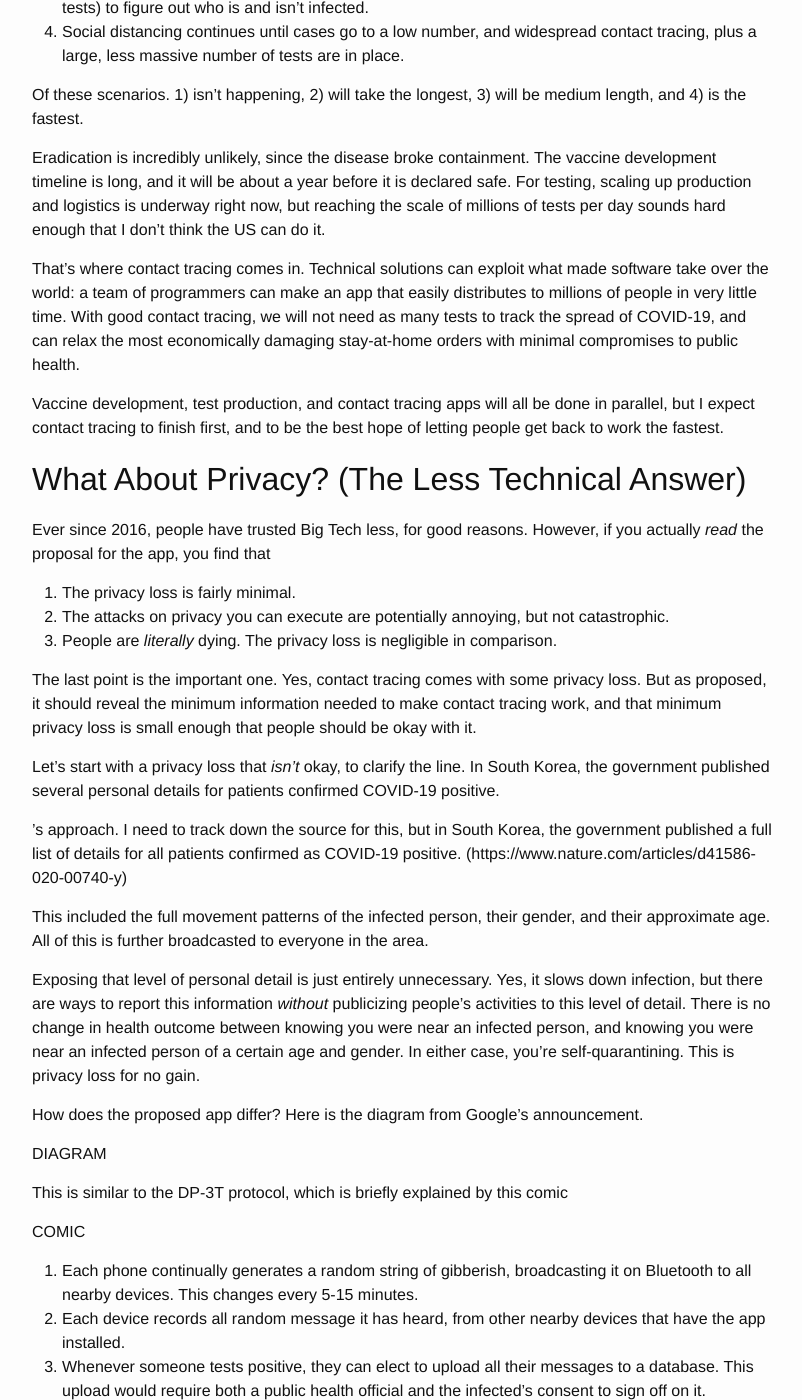
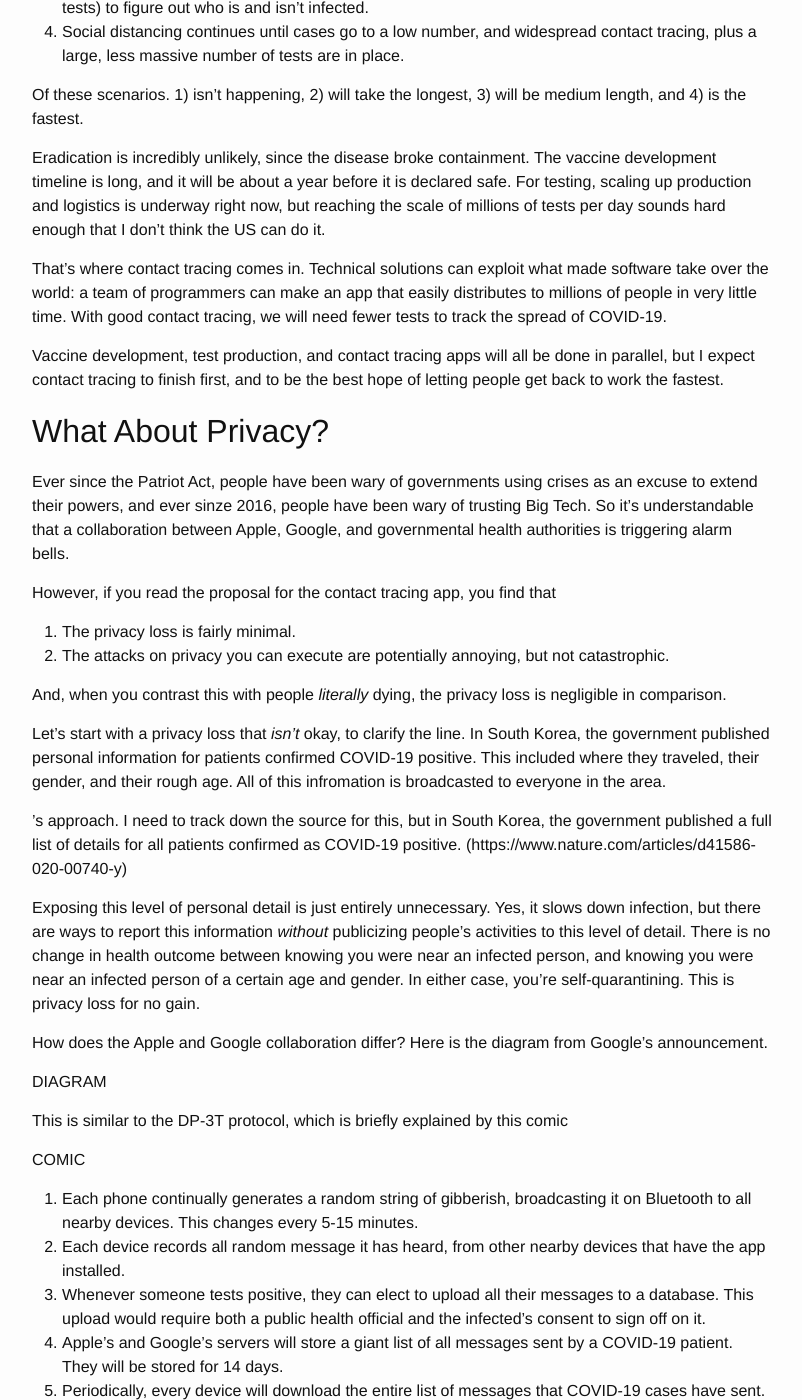
Before and after one commit to alexirpan/alexirpan.github.io, a Jekyll site: the page built from _posts/2020-04-14-contact-tracing.markdown, in a window 1280 px wide and 1400 px high, scrolled down 1460 px. Shown: the whole window, without its empty margins (238-1040 px from the left). Built offline with Jekyll 4.4.1, drawn with Linux system fonts in a browser that asks for light colours; nearby versions of some CDN libraries; some of the changed text lies outside the part shown.

Commit message:
Some more editing

```diff
--- a/_posts/2020-04-14-contact-tracing.markdown
+++ b/_posts/2020-04-14-contact-tracing.markdown
@@ -86,48 +86,44 @@
 That's where contact tracing comes in. Technical solutions can exploit what
 made software take over the world: a team of programmers can make an app that
 easily distributes to millions of people in very little time. With good contact
-tracing, we will not need as many tests to track the spread of COVID-19, and
-can relax the most economically damaging stay-at-home orders with minimal
-compromises to public health.
+tracing, we will need fewer tests to track the spread of COVID-19.
 
 Vaccine development, test production, and contact tracing apps will all be done in parallel, but I expect contact tracing to finish first,
 and to be the best hope of letting people get back to work the fastest.
 
 
-What About Privacy? (The Less Technical Answer)
+What About Privacy?
 -------------------------------------------------------------------------------
 
-Ever since 2016, people have trusted Big Tech less, for good reasons.
-However, if you actually *read* the proposal for the app, you find that
+Ever since the Patriot Act, people have been wary of governments using crises
+as an excuse to extend their powers, and ever sinze 2016, people have been
+wary of trusting Big Tech. So it's understandable that a collaboration between
+Apple, Google, and governmental health authorities is triggering alarm bells.
+
+However, if you read the proposal for the contact tracing app, you find that
 
 1. The privacy loss is fairly minimal.
 2. The attacks on privacy you can execute are potentially annoying, but not catastrophic.
-3. People are *literally* dying. The privacy loss is negligible in comparison.
 
-The last point is the important one. Yes, contact tracing comes with some
-privacy loss. But as proposed, it should reveal the minimum information needed
-to make contact tracing work, and that minimum privacy loss is small enough
-that people should be okay with it.
+And, when you contrast this with people *literally* dying, the privacy loss is
+negligible in comparison.
 
 Let's start with a privacy loss that *isn't* okay, to clarify the line.
-In South Korea, the government published several personal details for patients
+In South Korea, the government published personal information for patients
 confirmed COVID-19 positive.
-
+This included where they traveled, their gender, and their rough age. All
+of this infromation is broadcasted to everyone in the area.
 
 's approach. I need to track down the source for this, but in South Korea, the government published a full list of details for all patients confirmed as COVID-19 positive. (https://www.nature.com/articles/d41586-020-00740-y)
 
-This included the full movement patterns of the infected person, their gender,
-and their approximate age. All of this is further broadcasted to everyone in
-the area.
-
-Exposing that level of personal detail is just entirely unnecessary. Yes, it
+Exposing this level of personal detail is just entirely unnecessary. Yes, it
 slows down infection, but there are ways to report this information *without*
 publicizing people's activities to this level of detail. There is no change in
 health outcome between knowing you were near an infected person, and knowing
 you were near an infected person of a certain age and gender. In either case,
 you're self-quarantining. This is privacy loss for no gain.
 
-How does the proposed app differ? Here is the diagram from Google's announcement.
+How does the Apple and Google collaboration differ? Here is the diagram from Google's announcement.
 
 DIAGRAM
 
@@ -147,16 +143,30 @@
 tracing app, which also uses Bluetooth and a self-reporting function to securely
 trace contacts.
 
-
 What the proposed protocol does is attempt to minimize the privacy loss, while maintaining enough information to make contact tracing possible.
-
-enough overlap, the user gets a message saying they were recently in contact with a COVID-19 case.
-
 Crucially, as stated, Apple's and Google's servers do not directly store any interactions between phones. It stores only the messages that COVID-19 cases have sent out - but it does not store the receivers of those messages, assuming it's implemented according to spec.
 
-That last part is the sticking point.
+That last part is a sticking point.
 
-3. What if Sketchy Stuff Happens?
+
+What If Sketchy Stuff Happens?
+-------------------------------------------------------------------------------
+
+First, the simpler, less technical answer. So far, Apple and Google have
+publicized and announced their protocol ahead of time. This is standard practice
+if you want to do security right, because it lets external people audit the
+security, including people who aren't fans of either company.
+
+In short, they are so far doing things properly, and acting in a way that would
+make it much harder for them to sneak backdoors or privacy breaks into their
+protocol.
+
+Additionally, for the protocol itself, remember that it's basically the DP-3T
+protocol, a protocl that was designed entirely by academic security
+researchers, not big tech companies. I have not had the time to verify the details,
+but the high level spec sounds essentially identical.
+
+If you are on board with all of that, but do have the technical expertise to evaluate crypto, then I'd encourage you to compare it with the DP-3T protocol (https://github.com/DP-3T/documents), a contact tracing protocol designed entirely by academics. I have not had the time to check the details, but believe the public spec is basically the DP-3T protocol. I am a crypto passerby, not a crypto nut, but to my eyes I don't see any way to break the protocol. The only reason I say the privacy loss is minimal, instead of privacy loss 0, is because it's very hard to claim zero privacy loss. If it breaks, it should break minimally.
 
 Things I have seen:
 
```
